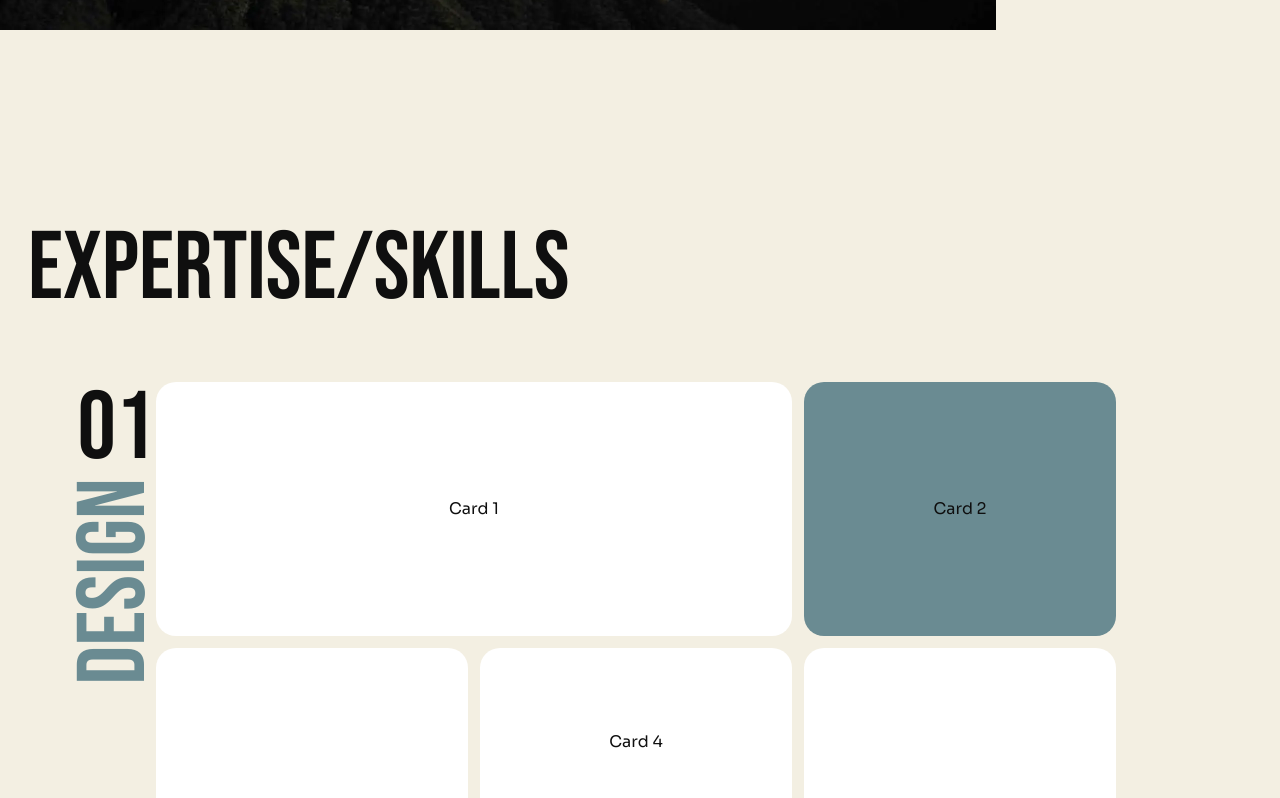
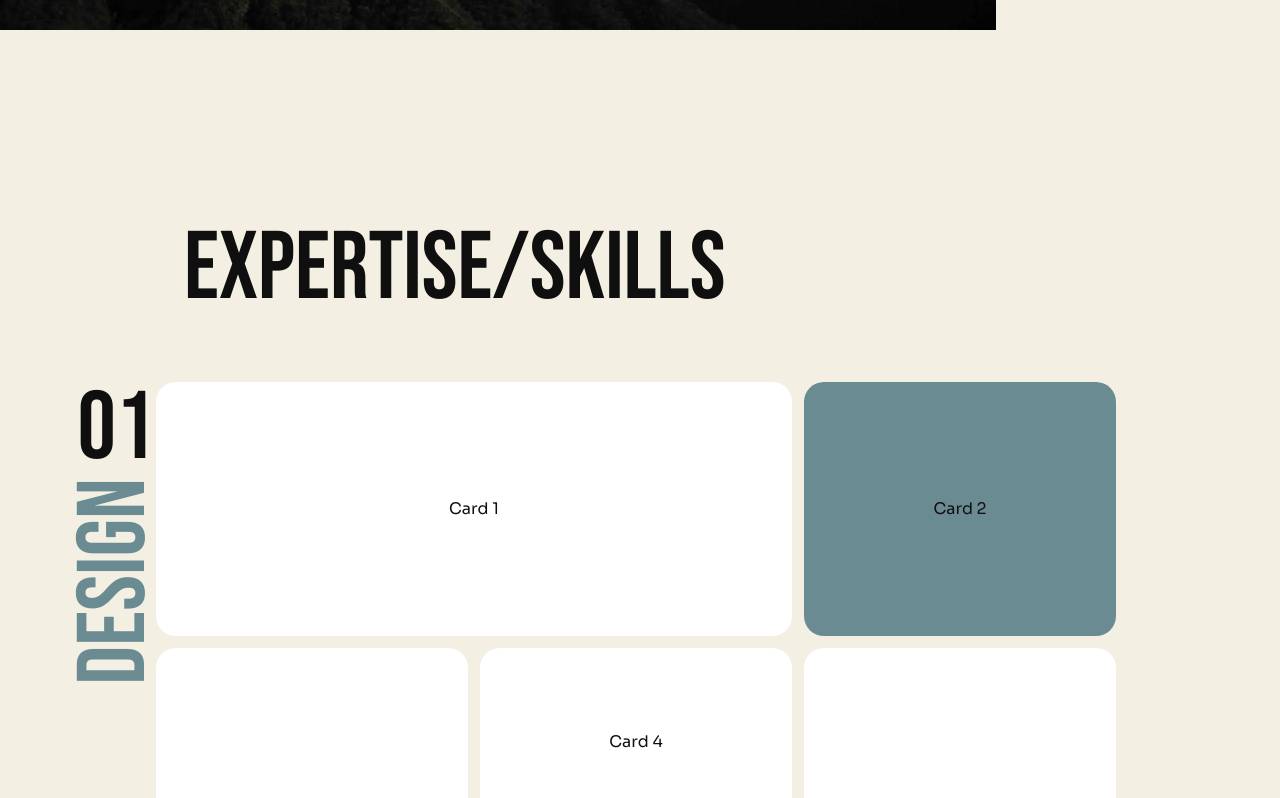
Before and after one commit to Kobeboy15/team_portfolio, a Next.js app: page / in a window 1280 px wide. Shown: the part 3782-4580 px from the top of the page. Built offline with nearby package versions, Linux system fonts and the light colour scheme.

Commit message:
Moved sections into the main wrapper - following proper accessibility

```diff
--- a/src/app/page.tsx
+++ b/src/app/page.tsx
@@ -23,9 +23,9 @@ export default function Home() {
         <HeadingTestSection />
         <CardTestSection />
         <ImageFrameTestSection /> */}
+        <AboutSection />
+        <SkillsSection />
       </main>
-      <AboutSection />
-      <SkillsSection />
     </div>
   );
 }
```
